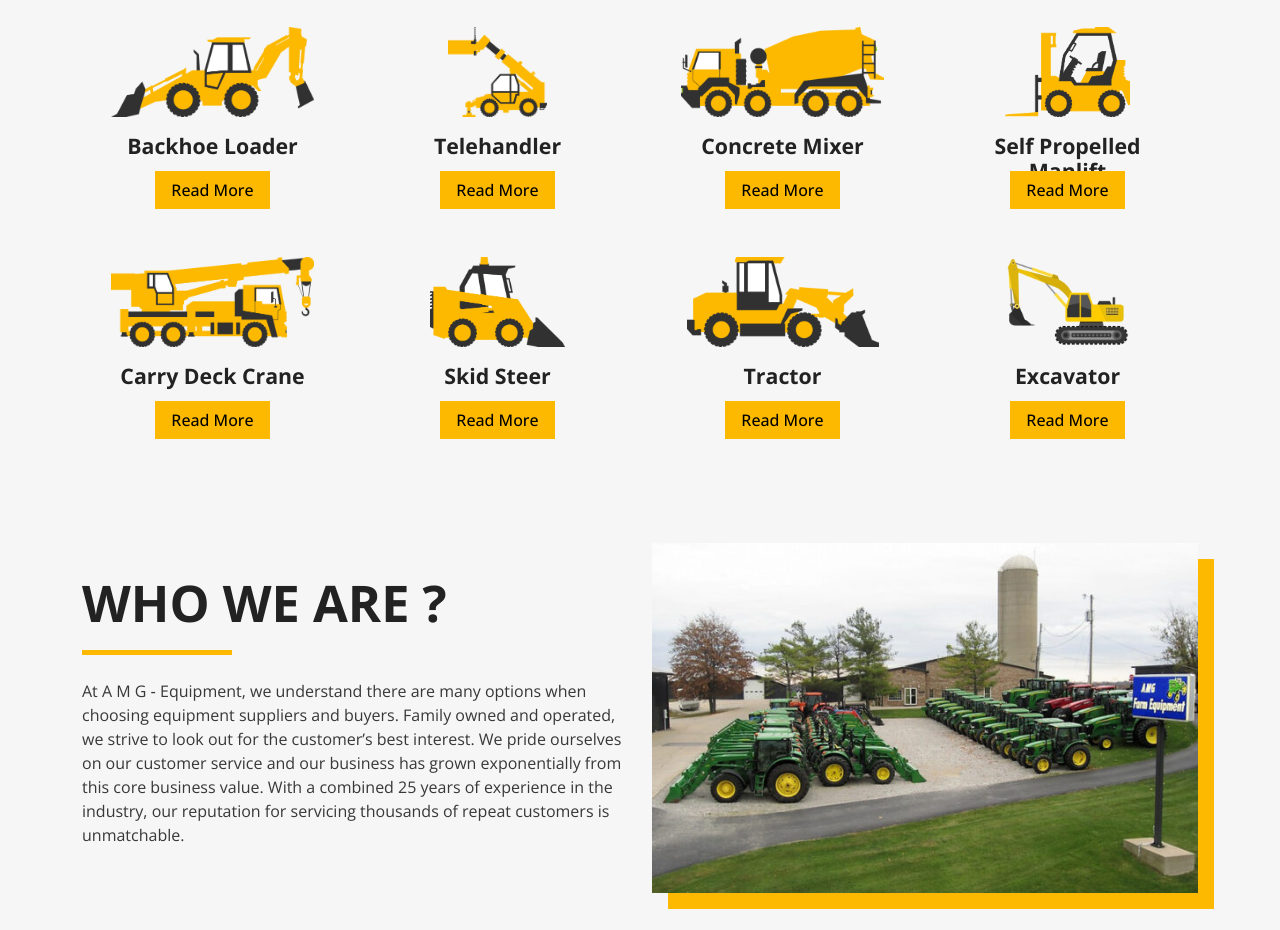
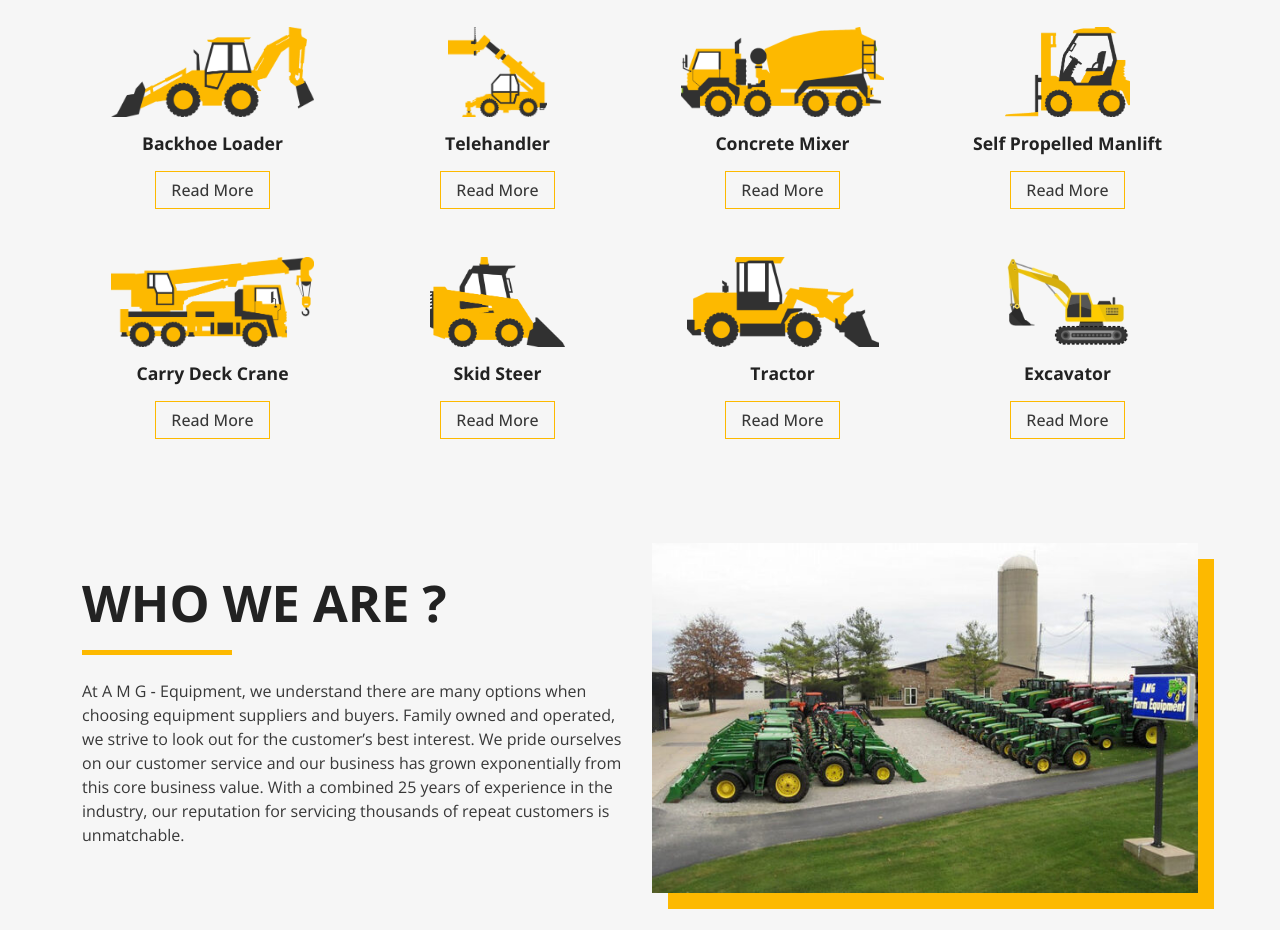
Before and after one commit to AmitDeka/AMG_Equipment, a website: page index.html in a window 1280 px wide. Shown: the part 1010-1940 px from the top of the page. Drawn offline with nearby package versions, Linux system fonts and the light colour scheme.

Commit message:
Update Final

```diff
--- a/assets/style/scss/_theme.scss
+++ b/assets/style/scss/_theme.scss
@@ -169,23 +169,33 @@ html {
       justify-content: center;
       width: 100%;
       h5 {
-        height: 80px;
+        -webkit-box-orient: vertical;
+        display: -webkit-box;
+        font-size: 1.1rem !important;
+        height: 45px;
+        -webkit-line-clamp: 2;
+        overflow: hidden;
         text-align: center;
-        @include breakpoint(md) {
-          height: 50px;
-        }
         @include breakpoint(xl) {
           height: 30px;
         }
       }
       a {
+        background: linear-gradient(to right, $primary 50%, $light 50%);
+        background-position: right bottom;
+        background-size: 200% 100%;
+        border: 1px solid $primary;
         margin: 0 auto;
+        transition: all 0.5s ease-out;
         width: 100%;
         @include breakpoint(md) {
           width: 75%;
         }
         @include breakpoint(xl) {
           width: 50%;
+        }
+        &:hover {
+          background-position: left bottom;
         }
       }
     }
--- a/index.html
+++ b/index.html
@@ -217,7 +217,7 @@
                 alt="Backhoe Loader" />
               <div class="category_box_body">
                 <h5 class="font-bold fs-6">Backhoe Loader</h5>
-                <a href="LOT.html" class="btn btn-primary rounded-0 font-medium"
+                <a href="LOT.html" class="btn rounded-0 font-medium"
                   >Read More</a
                 >
               </div>
@@ -231,7 +231,7 @@
                 alt="Telehandler" />
               <div class="category_box_body">
                 <h5 class="font-bold fs-6">Telehandler</h5>
-                <a href="LOT.html" class="btn btn-primary rounded-0 font-medium"
+                <a href="LOT.html" class="btn rounded-0 font-medium"
                   >Read More</a
                 >
               </div>
@@ -245,7 +245,7 @@
                 alt="Concrete Mixer" />
               <div class="category_box_body">
                 <h5 class="font-bold fs-6">Concrete Mixer</h5>
-                <a href="LOT.html" class="btn btn-primary rounded-0 font-medium"
+                <a href="LOT.html" class="btn rounded-0 font-medium"
                   >Read More</a
                 >
               </div>
@@ -259,7 +259,7 @@
                 alt="Self Propelled Manlift" />
               <div class="category_box_body">
                 <h5 class="font-bold fs-6">Self Propelled Manlift</h5>
-                <a href="LOT.html" class="btn btn-primary rounded-0 font-medium"
+                <a href="LOT.html" class="btn rounded-0 font-medium"
                   >Read More</a
                 >
               </div>
@@ -273,7 +273,7 @@
                 alt="Carry Deck Crane" />
               <div class="category_box_body">
                 <h5 class="font-bold fs-6">Carry Deck Crane</h5>
-                <a href="LOT.html" class="btn btn-primary rounded-0 font-medium"
+                <a href="LOT.html" class="btn rounded-0 font-medium"
                   >Read More</a
                 >
               </div>
@@ -287,7 +287,7 @@
                 alt="Skid Steer" />
               <div class="category_box_body">
                 <h5 class="font-bold fs-6">Skid Steer</h5>
-                <a href="LOT.html" class="btn btn-primary rounded-0 font-medium"
+                <a href="LOT.html" class="btn rounded-0 font-medium"
                   >Read More</a
                 >
               </div>
@@ -301,7 +301,7 @@
                 alt="Tractor" />
               <div class="category_box_body">
                 <h5 class="font-bold fs-6">Tractor</h5>
-                <a href="LOT.html" class="btn btn-primary rounded-0 font-medium"
+                <a href="LOT.html" class="btn rounded-0 font-medium"
                   >Read More</a
                 >
               </div>
@@ -315,7 +315,7 @@
                 alt="Excavator" />
               <div class="category_box_body">
                 <h5 class="font-bold fs-6">Excavator</h5>
-                <a href="LOT.html" class="btn btn-primary rounded-0 font-medium"
+                <a href="LOT.html" class="btn rounded-0 font-medium"
                   >Read More</a
                 >
               </div>
```
Also changed, not shown: about.html (+1 -0 lines), assets/style/css/global.css, 1 other file.
